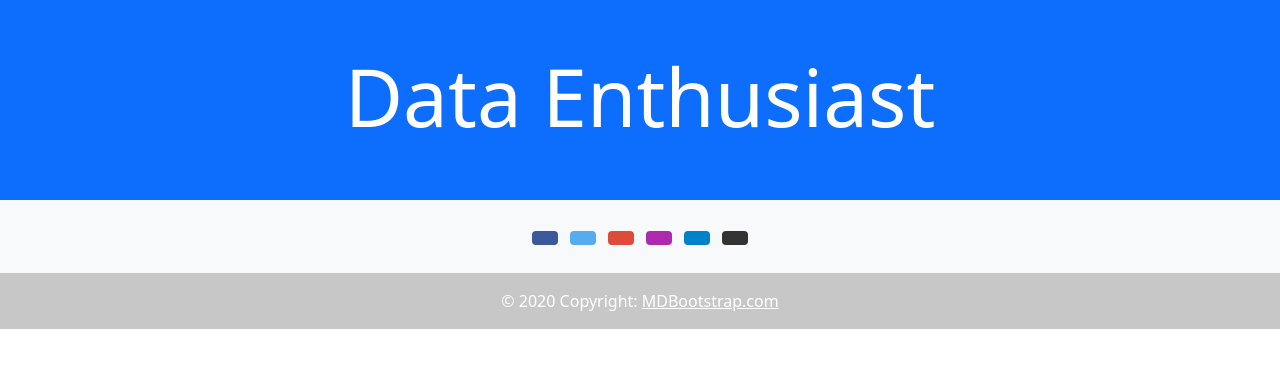
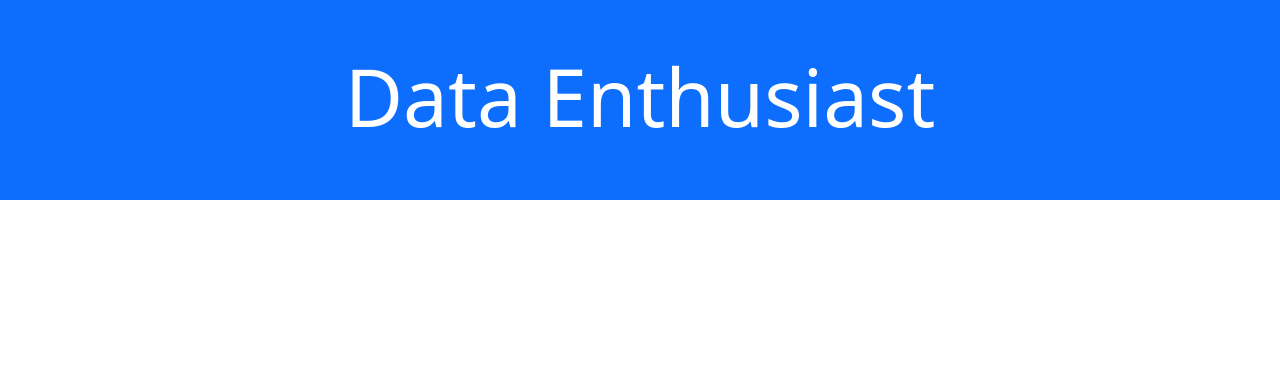
Before and after one commit to jus10mar10/MeetJustin-Website, a Django app: page / in a window 1280 px wide. Shown: the part 56-424 px from the top of the page. Run offline with Django 4.2, Linux system fonts and the light colour scheme.

Commit message:
remove footer

```diff
--- a/portfolio_website/porfolio/templates/base.html
+++ b/portfolio_website/porfolio/templates/base.html
@@ -11,5 +11,5 @@
 <body>
 {% include "hero_header.html" %}
 </body>
-{% include "footer.html" %}
+
 </html>
--- a/portfolio_website/porfolio/templates/footer.html
+++ /dev/null
@@ -1,69 +0,0 @@
-<footer class="bg-light text-center text-white">
-    <!-- Grid container -->
-    <div class="container p-4 pb-0">
-      <!-- Section: Social media -->
-      <section class="mb-4">
-        <!-- Facebook -->
-        <a
-          class="btn text-white btn-floating m-1"
-          style="background-color: #3b5998;"
-          href="#!"
-          role="button"
-          ><i class="fab fa-facebook-f"></i
-        ></a>
-
-        <!-- Twitter -->
-        <a
-          class="btn text-white btn-floating m-1"
-          style="background-color: #55acee;"
-          href="#!"
-          role="button"
-          ><i class="fab fa-twitter"></i
-        ></a>
-
-        <!-- Google -->
-        <a
-          class="btn text-white btn-floating m-1"
-          style="background-color: #dd4b39;"
-          href="#!"
-          role="button"
-          ><i class="fab fa-google"></i
-        ></a>
-
-        <!-- Instagram -->
-        <a
-          class="btn text-white btn-floating m-1"
-          style="background-color: #ac2bac;"
-          href="#!"
-          role="button"
-          ><i class="fab fa-instagram"></i
-        ></a>
-
-        <!-- Linkedin -->
-        <a
-          class="btn text-white btn-floating m-1"
-          style="background-color: #0082ca;"
-          href="#!"
-          role="button"
-          ><i class="fab fa-linkedin-in"></i
-        ></a>
-        <!-- Github -->
-        <a
-          class="btn text-white btn-floating m-1"
-          style="background-color: #333333;"
-          href="#!"
-          role="button"
-          ><i class="fab fa-github"></i
-        ></a>
-      </section>
-      <!-- Section: Social media -->
-    </div>
-    <!-- Grid container -->
-
-    <!-- Copyright -->
-    <div class="text-center p-3" style="background-color: rgba(0, 0, 0, 0.2);">
-      © 2020 Copyright:
-      <a class="text-white" href="https://mdbootstrap.com/">MDBootstrap.com</a>
-    </div>
-    <!-- Copyright -->
-  </footer>
```
